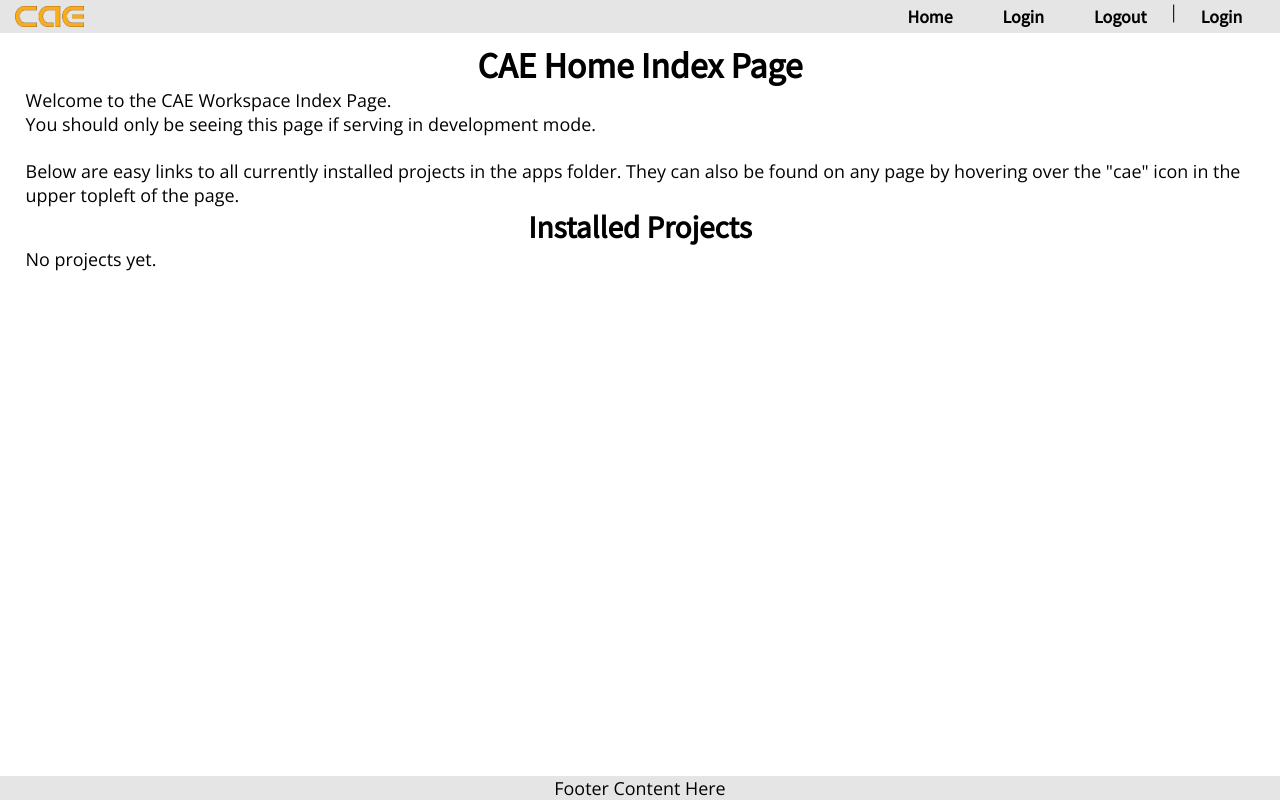
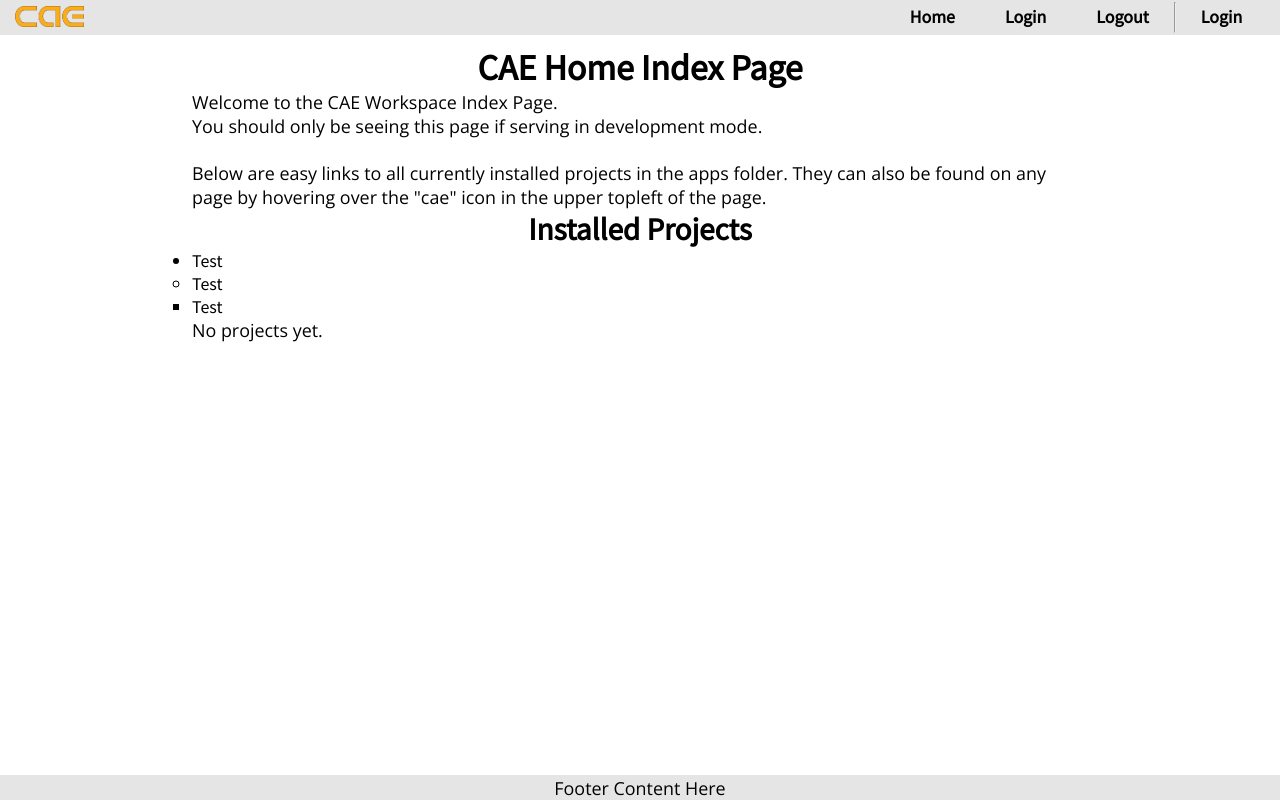
Before and after one commit to jsziede/CAE_Workspace, a Django app: template cae_home/templates/cae_home/index.html in a window 1280 px wide. Run offline with Django 3.2, Linux system fonts and the light colour scheme; the template is opened without the code that fills it, so the values that code supplies are empty.

Commit message:
Update core html elements to use gridbox instead of flexbox css

```diff
--- a/cae_home/static/cae_home/css/base.css
+++ b/cae_home/static/cae_home/css/base.css
@@ -4,128 +4,100 @@ h1, h2, h3, h4, h5, h6,
 ol, ul, li,
 div, span, p, img, a {
   margin: 0;
-  padding: 0;
-}
+  padding: 0; }
 
 h1 {
-  padding-top: 10px;
-}
+  padding-top: 10px; }
 
 html {
-  font-family: "Source Sans Pro", "Open Sans", "Lato", sans-serif;
-}
+  font-family: 'Source Sans Pro', 'Open Sans', 'Lato', sans-serif; }
 
 p {
-  font-family: "Open Sans", "Lato", "Source Sans Pro", sans-serif;
-}
+  font-family: 'Open Sans', 'Lato', 'Source Sans Pro', sans-serif; }
 
 html, body, hgroup, header, footer, nav,
 article, section, aside, figure, figcaption,
 h1, h2, h3, h4, h5, h6,
 ol, ul, li,
 div, span, p, img, a {
-  font-size: 4.5vw;
-}
+  font-size: 4.5vw; }
   @media only screen and (min-width: 400px) and (max-width: 475px) {
     html, body, hgroup, header, footer, nav,
     article, section, aside, figure, figcaption,
     h1, h2, h3, h4, h5, h6,
     ol, ul, li,
     div, span, p, img, a {
-    font-size: 3.8vw;
-  }
-}
+      font-size: 3.8vw; } }
   @media only screen and (min-width: 475px) and (max-width: 550px) {
     html, body, hgroup, header, footer, nav,
     article, section, aside, figure, figcaption,
     h1, h2, h3, h4, h5, h6,
     ol, ul, li,
     div, span, p, img, a {
-    font-size: 3.4vw;
-  }
-}
+      font-size: 3.4vw; } }
   @media only screen and (min-width: 550px) and (max-width: 699px) {
     html, body, hgroup, header, footer, nav,
     article, section, aside, figure, figcaption,
     h1, h2, h3, h4, h5, h6,
     ol, ul, li,
     div, span, p, img, a {
-    font-size: 2.7vw;
-  }
-}
+      font-size: 2.7vw; } }
   @media only screen and (min-width: 700px) and (max-width: 1024px) {
     html, body, hgroup, header, footer, nav,
     article, section, aside, figure, figcaption,
     h1, h2, h3, h4, h5, h6,
     ol, ul, li,
     div, span, p, img, a {
-    font-size: 2.1vw;
-  }
-}
+      font-size: 2.1vw; } }
   @media only screen and (min-width: 869px) and (max-width: 1024px) {
     html, body, hgroup, header, footer, nav,
     article, section, aside, figure, figcaption,
     h1, h2, h3, h4, h5, h6,
     ol, ul, li,
     div, span, p, img, a {
-    font-size: 1.8vw;
-  }
-}
+      font-size: 1.8vw; } }
   @media only screen and (min-width: 1025px) and (max-width: 1350px) {
     html, body, hgroup, header, footer, nav,
     article, section, aside, figure, figcaption,
     h1, h2, h3, h4, h5, h6,
     ol, ul, li,
     div, span, p, img, a {
-    font-size: 1.4vw;
-  }
-}
+      font-size: 1.4vw; } }
   @media only screen and (min-width: 1350px) and (max-width: 1600px) {
     html, body, hgroup, header, footer, nav,
     article, section, aside, figure, figcaption,
     h1, h2, h3, h4, h5, h6,
     ol, ul, li,
     div, span, p, img, a {
-    font-size: 1.1vw;
-  }
-}
+      font-size: 1.1vw; } }
   @media only screen and (min-width: 1601px) {
     html, body, hgroup, header, footer, nav,
     article, section, aside, figure, figcaption,
     h1, h2, h3, h4, h5, h6,
     ol, ul, li,
     div, span, p, img, a {
-    font-size: 0.9vw;
-  }
-}
+      font-size: 0.9vw; } }
 
 h1, h2, h3, h4, h5, h6 {
-  text-align: center;
-}
+  text-align: center; }
 
 h1 {
-  font-size: 200%;
-}
+  font-size: 200%; }
 
 h2 {
-  font-size: 174%;
-}
+  font-size: 174%; }
 
 h3 {
-  font-size: 151%;
-}
+  font-size: 151%; }
 
 h4 {
-  font-size: 132%;
-}
+  font-size: 132%; }
 
 h5 {
-  font-size: 115%;
-}
+  font-size: 115%; }
 
 h6 {
-  font-size: 100%;
-}
+  font-size: 100%; }
 
 html, body, hgroup, header, footer, nav,
 article, section, aside, figure, figcaption,
@@ -133,8 +105,7 @@ h1, h2, h3, h4, h5, h6,
 ol, ul, li,
 div, span, p, img, a {
   vertical-align: baseline;
-  border: 0;
-}
+  border: 0; }
 
 html {
   display: -webkit-box;
@@ -151,84 +122,46 @@ html {
   -webkit-flex: 1;
   -ms-flex: 1;
   flex: 1;
-  min-height: 100vh;
-}
+  min-height: 100vh; }
 
 body {
-  display: -webkit-box;
-  display: -moz-box;
-  display: -ms-flexbox;
-  display: -webkit-flex;
-  display: flex;
-  -webkit-flex-direction: column;
-  -moz-flex-direction: column;
-  -ms-flex-direction: column;
-  flex-direction: column;
-  -webkit-box-flex: 1;
-  -moz-box-flex: 1;
-  -webkit-flex: 1;
-  -ms-flex: 1;
-  flex: 1;
-}
+  position: relative;
+  display: grid;
+  grid-template-columns: 5% 45% 45% 5%;
+  grid-template-rows: 40px auto auto 35px;
+  grid-template-areas: "header header header header" "main_placeholder_left main main main_placeholder_right" "main_placeholder_left main main main_placeholder_right" "footer footer footer footer";
+  min-height: 100vh; }
+  @media only screen and (min-width: 869px) {
+    body {
+      grid-template-columns: 15% 35% 35% 15%;
+      grid-template-rows: 35px auto auto 35px; } }
+  body header {
+    position: relative;
+    z-index: 10;
+    grid-area: header; }
   body main {
-  display: -webkit-box;
-  display: -moz-box;
-  display: -ms-flexbox;
-  display: -webkit-flex;
-  display: flex;
-  -webkit-flex-direction: column;
-  -moz-flex-direction: column;
-  -ms-flex-direction: column;
-  flex-direction: column;
-  -webkit-box-flex: 1;
-  -moz-box-flex: 1;
-  -webkit-flex: 1;
-  -ms-flex: 1;
-  flex: 1;
-}
-body main .placeholder {
-  min-width: 2vw;
-}
-body main #content-container {
-  display: -webkit-box;
-  display: -moz-box;
-  display: -ms-flexbox;
-  display: -webkit-flex;
-  display: flex;
-  -webkit-flex-direction: row;
-  -moz-flex-direction: row;
-  -ms-flex-direction: row;
-  flex-direction: row;
-  -webkit-box-flex: 1;
-  -moz-box-flex: 1;
-  -webkit-flex: 1;
-  -ms-flex: 1;
-  flex: 1;
-}
-body main #content {
-  display: -webkit-box;
-  display: -moz-box;
-  display: -ms-flexbox;
-  display: -webkit-flex;
-  display: flex;
-  -webkit-flex-direction: column;
-  -moz-flex-direction: column;
-  -ms-flex-direction: column;
-  flex-direction: column;
-  -webkit-box-flex: 1;
-  -moz-box-flex: 1;
-  -webkit-flex: 1;
-  -ms-flex: 1;
-  flex: 1;
-}
+    position: relative;
+    z-index: 5;
+    grid-area: main; }
+  body #main_placeholder_left {
+    position: relative;
+    z-index: 5;
+    grid-area: main_placeholder_left; }
+  body #main_placeholder_right {
+    position: relative;
+    z-index: 5;
+    grid-area: main_placeholder_right; }
+  body footer {
+    position: relative;
+    z-index: 10;
+    margin-top: 10px;
+    grid-area: footer; }
 
 body {
-  color: #000000;
-}
+  color: #000000; }
 
 body #content {
-  background-color: #ffffff;
-}
+  background-color: #ffffff; }
 
 header {
   display: -webkit-box;
@@ -243,8 +176,7 @@ header {
   -webkit-justify-content: space-between;
   -moz-justify-content: space-between;
   -ms-justify-content: space-between;
-  justify-content: space-between;
-}
+  justify-content: space-between; }
   header .header-top {
     display: -webkit-box;
     display: -moz-box;
@@ -258,23 +190,19 @@ header .header-top {
     -webkit-justify-content: space-between;
     -moz-justify-content: space-between;
     -ms-justify-content: space-between;
-  justify-content: space-between;
-}
+    justify-content: space-between; }
   header .header-bottom {
-  display: none;
-}
+    display: none; }
 
 header .site-logo nav {
-  height: 100%;
-}
+  height: 100%; }
   header .site-logo nav > ul {
     display: -webkit-box;
     display: -moz-box;
     display: -ms-flexbox;
     display: -webkit-flex;
     display: flex;
-  height: 100%;
-}
+    height: 100%; }
   header .site-logo nav > ul > li > div {
     display: -webkit-box;
     display: -moz-box;
@@ -290,36 +218,28 @@ header .site-logo nav > ul > li > div {
     -ms-justify-content: center;
     justify-content: center;
     width: 100%;
-  height: 100%;
-}
+    height: 100%; }
   header .site-logo nav img {
     max-width: 100px;
     max-height: 26px;
     margin-right: 10px;
-  margin-left: 10px;
-}
+    margin-left: 10px; }
     @media only screen and (min-width: 869px) {
       header .site-logo nav img {
         max-width: 100px;
-    max-height: 22px;
-  }
-}
+        max-height: 22px; } }
 
 header {
-  background-color: #e5e5e5;
-}
+  background-color: #e5e5e5; }
   header .header-bottom {
-  border-top: 1px solid #cccccc;
-}
+    border-top: 1px solid #cccccc; }
 
 header .site-logo > nav > ul > li > ul > li {
   border: 1px solid #cccccc;
-  border-top: 0;
-}
+  border-top: 0; }
 header .site-logo > nav > ul > li > ul > li:last-child {
   border-bottom-right-radius: 3px;
-  border-bottom-left-radius: 3px;
-}
+  border-bottom-left-radius: 3px; }
 
 footer {
   display: -webkit-box;
@@ -335,11 +255,13 @@ footer {
   -moz-justify-content: space-around;
   -ms-justify-content: space-around;
   justify-content: space-around;
-}
+  -webkit-align-items: center;
+  -moz-align-items: center;
+  -ms-align-items: center;
+  align-items: center; }
 
 footer {
-  background-color: #e5e5e5;
-}
+  background-color: #e5e5e5; }
 
 header nav {
   display: -webkit-box;
@@ -360,16 +282,13 @@ header nav {
   -webkit-flex: 1;
   -ms-flex: 1;
   flex: 1;
-  min-height: 28px;
-}
+  min-height: 28px; }
   @media only screen and (min-width: 869px) {
     header nav {
       -webkit-justify-content: space-around;
       -ms-justify-content: space-around;
       -justify-content: space-around;
-    -mox-justify-content: space-evenly;
-  }
-}
+      -mox-justify-content: space-evenly; } }
   header nav ul {
     display: none;
     -webkit-flex-direction: row;
@@ -384,8 +303,7 @@ header nav ul {
     -moz-box-flex: 1;
     -webkit-flex: 1;
     -ms-flex: 1;
-  flex: 1;
-}
+    flex: 1; }
     @media only screen and (min-width: 869px) {
       header nav ul {
         display: -webkit-box;
@@ -393,13 +311,17 @@ header nav ul {
         display: -ms-flexbox;
         display: -webkit-flex;
         display: flex;
-    margin-right: 1vw;
-  }
-}
+        margin-right: 1vw; } }
+  header nav ul > hr {
+    padding: 0;
+    margin: 0;
+    margin-top: 2px; }
+    @media only screen and (max-width: 869px) {
+      header nav ul > hr {
+        display: none; } }
   header nav ul > li {
     padding-right: 5px;
-  padding-left: 5px;
-}
+    padding-left: 5px; }
   header nav ul > li > ul {
     position: absolute;
     display: none;
@@ -410,18 +332,15 @@ header nav ul > li > ul {
     -webkit-justify-content: space-around;
     -moz-justify-content: space-around;
     -ms-justify-content: space-around;
-  justify-content: space-around;
-}
+    justify-content: space-around; }
   header nav ul > li > ul > li {
-  padding: 2px;
-}
+    padding: 2px; }
   header nav ul > li:hover > ul, header nav ul > li:hover > ul:hover {
     display: -webkit-box;
     display: -moz-box;
     display: -ms-flexbox;
     display: -webkit-flex;
-  display: flex;
-}
+    display: flex; }
   header nav a, header nav p {
     display: -webkit-box;
     display: -moz-box;
@@ -444,8 +363,7 @@ header nav a, header nav p {
     padding-top: 5px;
     padding-right: 20px;
     padding-bottom: 5px;
-  padding-left: 20px;
-}
+    padding-left: 20px; }
 
 .mobile-nav-icon {
   display: -webkit-box;
@@ -465,29 +383,24 @@ header nav a, header nav p {
   height: 20px;
   padding: 5px;
   margin-top: 3px;
-  margin-right: 2vw;
+  margin-right: 3vw;
   margin-bottom: 3px;
-  margin-left: 2vw;
-}
+  margin-left: 2vw; }
   @media only screen and (min-width: 869px) {
     .mobile-nav-icon {
-    display: none;
-  }
-}
+      display: none; } }
   .mobile-nav-icon hr {
     width: 100%;
     margin-top: auto;
     margin-bottom: auto;
-  padding: 0;
-}
+    padding: 0; }
 
 .header-bottom nav {
   display: -webkit-box;
   display: -moz-box;
   display: -ms-flexbox;
   display: -webkit-flex;
-  display: flex;
-}
+  display: flex; }
   .header-bottom nav ul {
     display: -webkit-box;
     display: -moz-box;
@@ -497,8 +410,7 @@ header nav a, header nav p {
     -webkit-flex-direction: column;
     -moz-flex-direction: column;
     -ms-flex-direction: column;
-  flex-direction: column;
-}
+    flex-direction: column; }
   .header-bottom nav ul > li > ul {
     position: relative;
     display: none;
@@ -509,54 +421,42 @@ header nav a, header nav p {
     -webkit-flex-wrap: wrap;
     -moz-flex-wrap: wrap;
     -ms-flex-wrap: wrap;
-  flex-wrap: wrap;
-}
+    flex-wrap: wrap; }
 
 header nav a, header nav p {
   font-weight: bold;
   color: #000000;
   text-align: center;
-  text-decoration: none;
-}
+  text-decoration: none; }
 
 .header-bottom nav ul > li > ul > li > a {
-  font-size: 80%;
-}
+  font-size: 80%; }
 
 header nav ul {
-  list-style-type: none;
-}
+  list-style-type: none; }
 header nav li {
-  background-color: #e5e5e5;
-}
+  background-color: #e5e5e5; }
 
 header .header-top nav > ul > li > ul > li {
   border: 1px solid #cccccc;
-  border-top: 0;
-}
+  border-top: 0; }
 header .header-top nav > ul > li > ul > li:last-child {
   border-bottom-right-radius: 3px;
-  border-bottom-left-radius: 3px;
-}
+  border-bottom-left-radius: 3px; }
 
 .mobile-nav-icon {
   border: 1px solid #cccccc;
-  border-radius: 5px;
-}
+  border-radius: 5px; }
   .mobile-nav-icon hr {
     border: 0;
-  border-top: 1px solid #cccccc;
-}
+    border-top: 1px solid #cccccc; }
 
 .header-bottom nav ul > li {
-  border-bottom: 1px solid #cccccc;
-}
+  border-bottom: 1px solid #cccccc; }
 .header-bottom nav ul > li > ul > li {
-  border: 0px;
-}
+  border: 0px; }
 
 .mobile-nav-icon {
-  cursor: pointer;
-}
+  cursor: pointer; }
 
 /*# sourceMappingURL=base.css.map */
--- a/cae_home/static/cae_home/css/sass/_body.scss
+++ b/cae_home/static/cae_home/css/sass/_body.scss
@@ -13,6 +13,9 @@
 //================================== Includes: ===================================//
 //================================================================================//
 // position, top, right, bottom, left, z-index, display, float                    //
+//                                                                                //
+// grid-template-columns, grid-template-rows, grid-template-areas, grid-template, //
+// grid-gap, place-items, grid, grid-column, grid-row, grid-area, place-self,     //
 //                                                                                //
 // flex-direction, flex-wrap, justify-content, align-items, align-content, order, //
 // flex-grow, flex-shrink, flex-basis, flex, align-self,                          //
@@ -40,30 +43,60 @@ html {
 }
 
 body {
-    @include display-flex;
-    @include flex-direction(column);
-    @include flex(1);
+    position: relative;
+    display: grid;
+
+    grid-template-columns: 5% 45% 45% 5%;
+    grid-template-rows: 40px auto auto 35px;
+    grid-template-areas:
+        "header header header header"
+        "main_placeholder_left main main main_placeholder_right"
+        "main_placeholder_left main main main_placeholder_right"
+        "footer footer footer footer";
+
+    min-height:100vh;
+
+    // Show on larger screens.
+    @media only screen and (min-width: $screen-tablet-mid) {
+        grid-template-columns: 15% 35% 35% 15%;
+        grid-template-rows: 35px auto auto 35px;
+    }
+
+    header {
+        position: relative;
+        z-index: 10;
+
+        grid-area: header;
+    }
 
     main {
-        @include display-flex;
-        @include flex-direction(column);
-        @include flex(1);
+        position: relative;
+        z-index: 5;
 
-        .placeholder {
-            min-width: 2vw
-        }
+        grid-area: main;
+    }
 
-        #content-container {
-            @include display-flex;
-            @include flex-direction(row);
-            @include flex(1);
-        }
+    #main_placeholder_left {
+        position: relative;
+        z-index: 5;
 
-        #content {
-            @include display-flex;
-            @include flex-direction(column);
-            @include flex(1);
-        }
+        grid-area: main_placeholder_left;
+    }
+
+    #main_placeholder_right {
+        position: relative;
+        z-index: 5;
+
+        grid-area: main_placeholder_right;
+    }
+
+    footer {
+        position: relative;
+        z-index: 10;
+
+        margin-top: 10px;
+
+        grid-area: footer;
     }
 }
 
--- a/cae_home/static/cae_home/css/sass/_content.scss
+++ b/cae_home/static/cae_home/css/sass/_content.scss
@@ -21,6 +21,9 @@
 //================================== Includes: ===================================//
 //================================================================================//
 // position, top, right, bottom, left, z-index, display, float                    //
+//                                                                                //
+// grid-template-columns, grid-template-rows, grid-template-areas, grid-template, //
+// grid-gap, place-items, grid, grid-column, grid-row, grid-area, place-self,     //
 //                                                                                //
 // flex-direction, flex-wrap, justify-content, align-items, align-content, order, //
 // flex-grow, flex-shrink, flex-basis, flex, align-self,                          //
--- a/cae_home/static/cae_home/css/sass/_footer.scss
+++ b/cae_home/static/cae_home/css/sass/_footer.scss
@@ -13,6 +13,9 @@
 //================================== Includes: ===================================//
 //================================================================================//
 // position, top, right, bottom, left, z-index, display, float                    //
+//                                                                                //
+// grid-template-columns, grid-template-rows, grid-template-areas, grid-template, //
+// grid-gap, place-items, grid, grid-column, grid-row, grid-area, place-self,     //
 //                                                                                //
 // flex-direction, flex-wrap, justify-content, align-items, align-content, order, //
 // flex-grow, flex-shrink, flex-basis, flex, align-self,                          //
@@ -35,6 +38,7 @@ footer {
     @include display-flex;
     @include flex-direction(row);
     @include justify-content(space-around);
+    @include align-items(center);
 }
 
 //===========================//
--- a/cae_home/static/cae_home/css/sass/_header.scss
+++ b/cae_home/static/cae_home/css/sass/_header.scss
@@ -13,6 +13,9 @@
 //================================== Includes: ===================================//
 //================================================================================//
 // position, top, right, bottom, left, z-index, display, float                    //
+//                                                                                //
+// grid-template-columns, grid-template-rows, grid-template-areas, grid-template, //
+// grid-gap, place-items, grid, grid-column, grid-row, grid-area, place-self,     //
 //                                                                                //
 // flex-direction, flex-wrap, justify-content, align-items, align-content, order, //
 // flex-grow, flex-shrink, flex-basis, flex, align-self,                          //
--- a/cae_home/static/cae_home/css/sass/_nav.scss
+++ b/cae_home/static/cae_home/css/sass/_nav.scss
@@ -13,6 +13,9 @@
 //================================== Includes: ===================================//
 //================================================================================//
 // position, top, right, bottom, left, z-index, display, float                    //
+//                                                                                //
+// grid-template-columns, grid-template-rows, grid-template-areas, grid-template, //
+// grid-gap, place-items, grid, grid-column, grid-row, grid-area, place-self,     //
 //                                                                                //
 // flex-direction, flex-wrap, justify-content, align-items, align-content, order, //
 // flex-grow, flex-shrink, flex-basis, flex, align-self,                          //
@@ -56,6 +59,16 @@ header nav {
             @include display-flex;
 
             margin-right: 1vw;
+        }
+    }
+
+    ul > hr {
+        padding: 0;
+        margin: 0;
+        margin-top: 2px;
+
+        @media only screen and (max-width: $screen-tablet-mid) {
+            display: none;
         }
     }
 
@@ -114,7 +127,7 @@ header nav {
     height: 20px;
     padding: 5px;
     margin-top: 3px;
-    margin-right: 2vw;
+    margin-right: 3vw;
     margin-bottom: 3px;
     margin-left: 2vw;
 
--- a/cae_home/static/cae_home/css/sass/_reset.scss
+++ b/cae_home/static/cae_home/css/sass/_reset.scss
@@ -15,6 +15,9 @@
 //================================== Includes: ===================================//
 //================================================================================//
 // position, top, right, bottom, left, z-index, display, float                    //
+//                                                                                //
+// grid-template-columns, grid-template-rows, grid-template-areas, grid-template, //
+// grid-gap, place-items, grid, grid-column, grid-row, grid-area, place-self,     //
 //                                                                                //
 // flex-direction, flex-wrap, justify-content, align-items, align-content, order, //
 // flex-grow, flex-shrink, flex-basis, flex, align-self,                          //
--- a/cae_home/static/cae_home/css/sass/_template.scss
+++ b/cae_home/static/cae_home/css/sass/_template.scss
@@ -15,6 +15,9 @@ Copypaste the following into new .scss files as a starting point:
 //================================== Includes: ===================================//
 //================================================================================//
 // position, top, right, bottom, left, z-index, display, float                    //
+//                                                                                //
+// grid-template-columns, grid-template-rows, grid-template-areas, grid-template, //
+// grid-gap, place-items, grid, grid-column, grid-row, grid-area, place-self,     //
 //                                                                                //
 // flex-direction, flex-wrap, justify-content, align-items, align-content, order, //
 // flex-grow, flex-shrink, flex-basis, flex, align-self,                          //
--- a/cae_home/templates/cae_home/base.html
+++ b/cae_home/templates/cae_home/base.html
@@ -50,7 +50,15 @@
         {% include 'cae_home/header.html' %}
       {% endblock header %}
 
+      {% block placeholder_left %}
+        <div id="main_placeholder_left"></div>
+      {% endblock placeholder_left %}
+
       {% block main %}{% endblock main %}
+
+      {% block placeholder_right %}
+        <div id="main_placeholder_right"></div>
+      {% endblock placeholder_right %}
 
       {% block footer %}
         {% include 'cae_home/footer.html' %}
--- a/cae_home/templates/cae_home/index.html
+++ b/cae_home/templates/cae_home/index.html
@@ -5,7 +5,6 @@
 
 
 {% block content %}
-  <article id="content">
   <h1>CAE Home Index Page</h1>
   <p>Welcome to the CAE Workspace Index Page.</p>
   <p>You should only be seeing this page if serving in development mode.</p>
@@ -14,6 +13,13 @@
     by hovering over the "cae" icon in the upper topleft of the page.</p>
   <h2>Installed Projects</h2>
   <ul>
+    <li>Test</li>
+    <ul>
+      <li>Test</li>
+      <ul>
+        <li>Test</li>
+      </ul>
+    </ul>
     {% for project in imported_projects %}
       {% if project.index and project.index != '' %}
         <li><a href="{% url project.index %}">{{ project.name }}</a></li>
@@ -24,5 +30,4 @@
       <p>No projects yet.</p>
     {% endfor %}
   </ul>
-  </article>
 {% endblock content %}
--- a/cae_home/templates/cae_home/main.html
+++ b/cae_home/templates/cae_home/main.html
@@ -5,19 +5,7 @@
 
 
 {% block main %}
-  <main>
-    <div id="content-container">
-
-      {% block placeholder_left %}
-        <div class="placeholder"></div>
-      {% endblock placeholder_left %}
-
-      {% block content %}{% endblock content %}
-
-      {% block placeholder_right %}
-        <div class="placeholder"></div>
-      {% endblock placeholder_right %}
-
-    </div>
+  <main id="content" class="cae_home">
+    {% block content %}{% endblock content %}
   </main>
 {% endblock %}
--- a/cae_home/templates/cae_home/nav/header_main.html
+++ b/cae_home/templates/cae_home/nav/header_main.html
@@ -6,7 +6,7 @@
     <li><a href="{% url 'cae_home:login' %}">Login</a></li>
     <li><a href="{% url 'cae_home:logout' %}">Logout</a></li>
     {% endblock project_nav %}
-    |
+    <hr>
 
     {% if user.is_authenticated %}
       <li>
```
Also changed, not shown: cae_home/static/cae_home/css/sass/base.scss (+0 -10 lines), 1 other file. Lines whose indentation alone changed are shown as unchanged.
